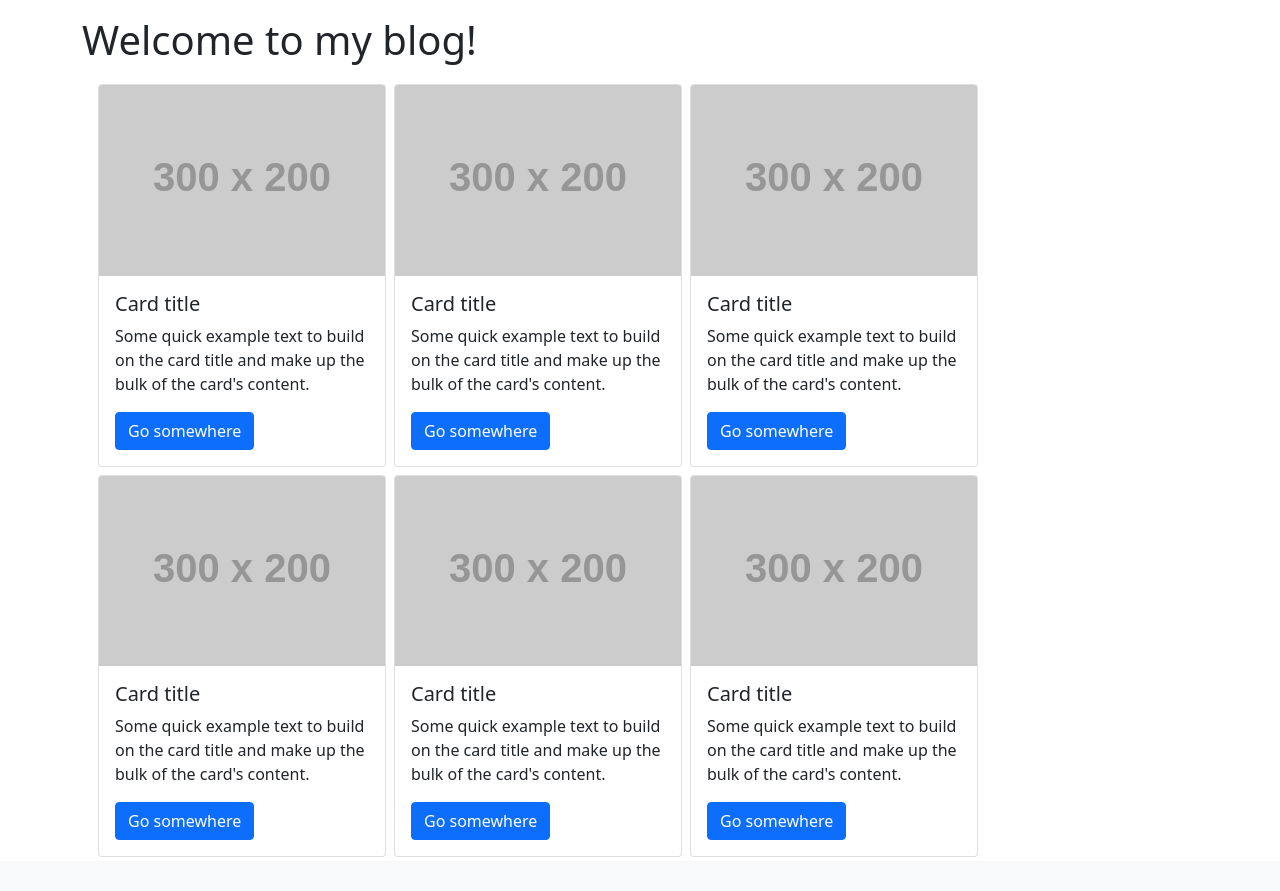
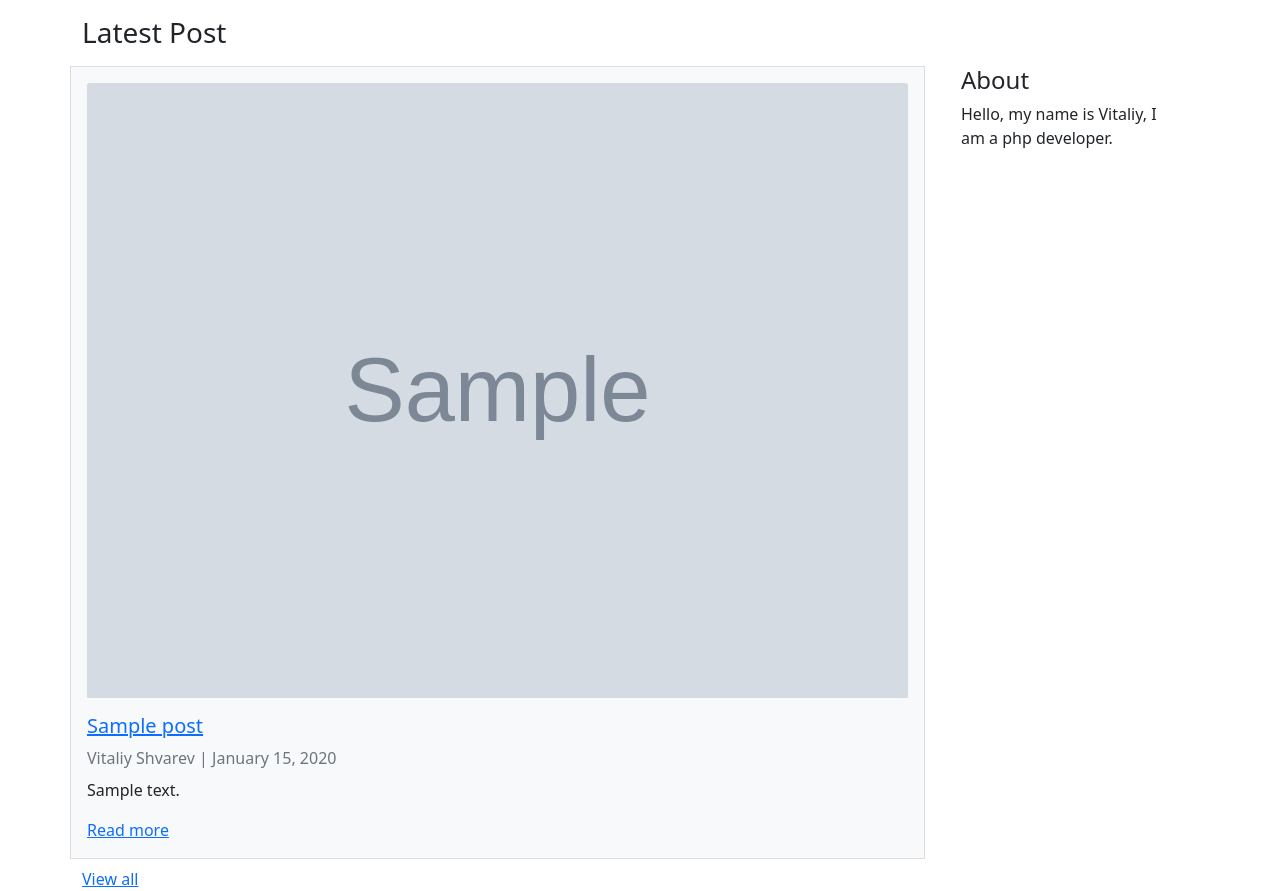
Before and after one commit to vshvarev/blog, a PHP site: template templates/index.twig in a window 1280 px wide. Shown: the part 56-947 px from the top of the page. Before the commit the page ends 913 px from the top, so only its background shows below. Run offline with PHP 8.4, Linux system fonts and the light colour scheme; the template is opened without the code that fills it: most values are stand-ins (such as "Sample title", 1, 10 or a date in 2020); grey boxes marked "Sample" are stand-in pictures; grey boxes labelled with a size stand in for pictures from a placeholder-image service; some libraries are stand-ins or nearby versions.

Commit message:
Added latest posts and limit

```diff
--- a/templates/index.twig
+++ b/templates/index.twig
@@ -2,68 +2,32 @@
 
 {% block body %}
 <div class="container">
-    <h1 class="mb-3 mt-3">Welcome to my blog!</h1>
-    <div class="container row-cols-auto row">
-        <div class="p-1">
-            <div class="card" style="width: 18rem;">
-                <img src="https://dummyimage.com/300x200/4ed9d9/ffffff" class="card-img-top" alt="...">
-                <div class="card-body">
-                    <h5 class="card-title">Card title</h5>
-                    <p class="card-text">Some quick example text to build on the card title and make up the bulk of the card's content.</p>
-                    <a href="/blog-post-1" class="btn btn-primary">Go somewhere</a>
+    <h3 class="mb-3 mt-3">Latest Post</h3>
+    <div class="row">
+        <div class="col-md-9">
+            {% for post in posts %}
+                <div class="row mb-2 bg-light" style="border: 1px solid #ddd;">
+                    <div class="p-3">
+                        {% if post.image_path is not null %}
+                        <img src="{{ post.image_path }}" class="card-img-top" alt="{{ post.title|escape }}">
+                        {% endif %}
+                        <div class="mt-3">
+                            <a href="{{ post.url_key }}"><h5 class="card-title">{{ post.title|escape }}</h5></a>
+                            <span class="text-muted"> Vitaliy Shvarev | {{ post.published_date|date("F d, Y") }} </span>
+                            <p class="mt-2">{{ post.description|escape }}</p>
+                            <a href="{{ post.url_key }}" class="">Read more</a>
+                        </div>
+                    </div>
                 </div>
+            {% endfor %}
+            <div class="row">
+                <a href="/blog">View all</a>
             </div>
         </div>
-        <div class="p-1">
-            <div class="card" style="width: 18rem;">
-                <img src="https://dummyimage.com/300x200/4ed9d9/ffffff" class="card-img-top" alt="...">
-                <div class="card-body">
-                    <h5 class="card-title">Card title</h5>
-                    <p class="card-text">Some quick example text to build on the card title and make up the bulk of the card's content.</p>
-                    <a href="/blog-post-2" class="btn btn-primary">Go somewhere</a>
-                </div>
-            </div>
-        </div>
-        <div class="p-1">
-            <div class="card" style="width: 18rem;">
-                <img src="https://dummyimage.com/300x200/4ed9d9/ffffff" class="card-img-top" alt="...">
-                <div class="card-body">
-                    <h5 class="card-title">Card title</h5>
-                    <p class="card-text">Some quick example text to build on the card title and make up the bulk of the card's content.</p>
-                    <a href="/blog-post-3" class="btn btn-primary">Go somewhere</a>
-                </div>
-            </div>
-        </div>
-    </div>
-    <div class="container row-cols-auto row">
-        <div class="p-1">
-            <div class="card" style="width: 18rem;">
-                <img src="https://dummyimage.com/300x200/4ed9d9/ffffff" class="card-img-top" alt="...">
-                <div class="card-body">
-                    <h5 class="card-title">Card title</h5>
-                    <p class="card-text">Some quick example text to build on the card title and make up the bulk of the card's content.</p>
-                    <a href="/blog-post-4" class="btn btn-primary">Go somewhere</a>
-                </div>
-            </div>
-        </div>
-        <div class="p-1">
-            <div class="card" style="width: 18rem;">
-                <img src="https://dummyimage.com/300x200/4ed9d9/ffffff" class="card-img-top" alt="...">
-                <div class="card-body">
-                    <h5 class="card-title">Card title</h5>
-                    <p class="card-text">Some quick example text to build on the card title and make up the bulk of the card's content.</p>
-                    <a href="/blog-post-5" class="btn btn-primary">Go somewhere</a>
-                </div>
-            </div>
-        </div>
-        <div class="p-1">
-            <div class="card" style="width: 18rem;">
-                <img src="https://dummyimage.com/300x200/4ed9d9/ffffff" class="card-img-top" alt="...">
-                <div class="card-body">
-                    <h5 class="card-title">Card title</h5>
-                    <p class="card-text">Some quick example text to build on the card title and make up the bulk of the card's content.</p>
-                    <a href="/blog-post-6" class="btn btn-primary">Go somewhere</a>
-                </div>
+        <div class="col-md-3">
+            <div class="container">
+                <h4>About</h4>
+                <p>Hello, my name is Vitaliy, I am a php developer.</p>
             </div>
         </div>
     </div>
--- a/templates/post.twig
+++ b/templates/post.twig
@@ -2,7 +2,9 @@
 
 {% block body %}
     <div class="container">
-        <img src="https://dummyimage.com/1200x400/4ed9d9/ffffff" class="img-fluid" alt="...">
+        {% if post.image_path is not null %}
+        <img src="{{ post.image_path }}" class="img-fluid" alt="{{ post.title|escape }}">
+        {% endif %}
         <h1 class="mt-3 mb-3"> {{ post.title|escape }} </h1>
         <div class="container mb-3">
             <div class="row">
```
Also changed, not shown: index.php (+10 -6 lines), src/LatestPosts.php (added, +36 -0 lines), src/PostMapper.php (+16 -0 lines), public/images/blackhole.jpg (added).
